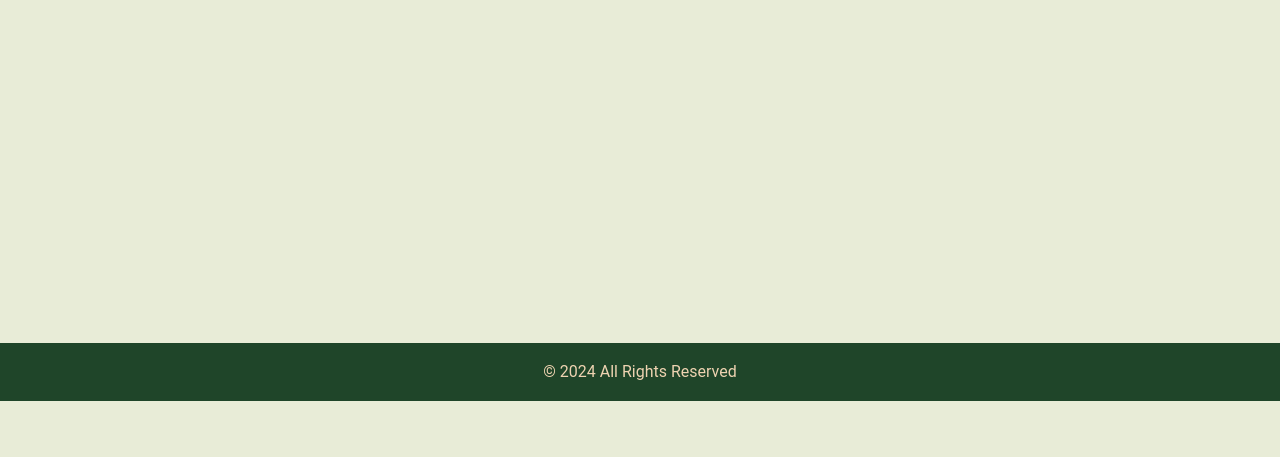
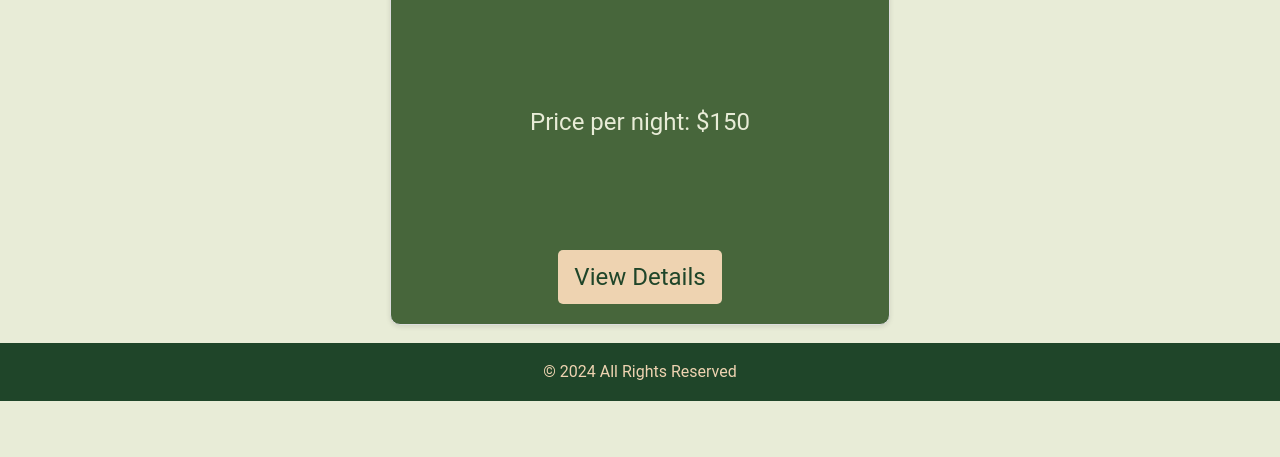
Before and after one commit to UsagerLambda/holbertonschool-hbnb, a plain HTML site: page part4/front_end/index.html in a window 1280 px wide. Shown: the part 399-856 px from the top of the page. Before the commit the page ends 800 px from the top, so only its background shows below. Drawn offline with Linux system fonts and the light colour scheme; no server answers.

Commit message:
CSS update (not finished)

```diff
--- a/part4/front_end/styles.css
+++ b/part4/front_end/styles.css
@@ -144,7 +144,7 @@ h2 {
     justify-content: center;
     align-items: center;
     gap: 20px;
-    flex-wrap: wrap;
+    flex-wrap: nowrap;
     margin-top: 20px;
 }
 
@@ -162,17 +162,38 @@ main {
     margin-bottom: 80px;
 }
 
+.card {
+    display: flex;
+    flex-direction: column; /* Empile les éléments verticalement */
+    align-items: flex-start; /* Optionnel : alignement du texte à gauche */
+    gap: 10px; /* Contrôle centralisé de l'espacement entre éléments */
+}
 
-.card h3,
-.card p,
+.card h3 {
+    font-size: 3rem;
+    margin-bottom: 10px;
+}
+
+.card p {
+    font-size: 1.5rem;
+    margin-top: 5px;
+    margin-bottom: 10px;
+}
+
 .card a {
-    margin-bottom: 10px;
+    font-size: 1.5rem;
+    margin-top: 5px;
+    margin-bottom: 5px;
+    text-decoration: none;
 }
 
 /* Place Card Styles */
 .place-card {
+    width: 500px;
+    max-width: 100%;
+    flex: 0 0 500px;
     margin: 20px;
-    padding: 10px;
+    padding: 15px;
     border: 1px solid #ddd;
     border-radius: 10px;
     background-color: #47663B;
@@ -183,6 +204,8 @@ main {
     flex-direction: column;
     align-items: center;
     text-align: center;
+    min-height: 500px;
+    justify-content: space-between;
 }
 
 .place-card:hover {
```
